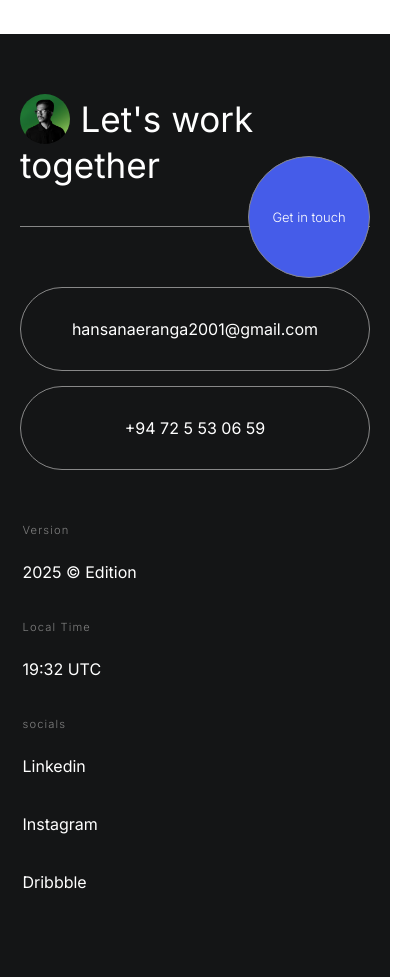
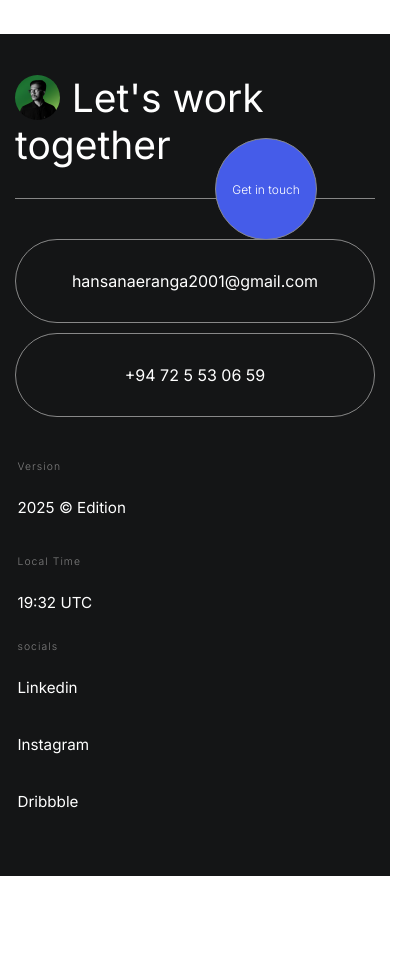
Before and after one commit to Eranga725/Portfolio, a Next.js app: page /work in a window 390 px wide. Shown: the part 1340-2317 px from the top of the page, 415 px wide, since content can reach past the window. After the commit the page ends 2216 px from the top, so only its background shows below. Built offline with nearby package versions, Linux system fonts and the light colour scheme.

Commit message:
Created About Section and responsive update

```diff
--- a/app/about/page.jsx
+++ b/app/about/page.jsx
@@ -4,6 +4,7 @@ import Header from "../components/about_header"
 import INTRO from "../components/about_hero"
 import Grid from "../components/content_grid"
 import Contact from "../components/Contact"
+import NEXT from "../components/image_devider"
 
 
 export default function WorkPage() {
@@ -21,7 +22,9 @@ export default function WorkPage() {
       <Header />
       <INTRO />
       <Grid />
+      <NEXT />
       <Contact />
+
       </div>
     </main>
   )
--- a/app/components/Contact/style.module.scss
+++ b/app/components/Contact/style.module.scss
@@ -272,3 +272,152 @@
     font-size: 1em;
   }
 }
+
+@media (max-width: 1400px) {
+  .contact .body {
+    max-width: 1200px;
+  }
+
+  .contact .body .title {
+    margin-left: 140px;
+    margin-right: 140px;
+  }
+
+  .contact .body .title h2 {
+    font-size: 4.5vw;
+  }
+
+  .contact .body .title .buttonContainer {
+    left: calc(100% - 340px);
+    top: calc(100% - 95px);
+  }
+
+  .contact .body .title .buttonContainer .button {
+    width: 160px;
+    height: 160px;
+  }
+
+  .contact .body .nav {
+    margin-left: 140px;
+    margin-right: 140px;
+  }
+}
+
+@media (max-width: 1200px) {
+  .contact .body {
+    max-width: 1000px;
+  }
+
+  .contact .body .title {
+    margin-left: 100px;
+    margin-right: 100px;
+  }
+
+  .contact .body .title h2 {
+    font-size: 4.8vw;
+  }
+
+  .contact .body .title .buttonContainer {
+    left: calc(100% - 300px);
+    top: calc(100% - 90px);
+  }
+
+  .contact .body .title .buttonContainer .button {
+    width: 150px;
+    height: 150px;
+  }
+
+  .contact .body .nav {
+    margin-left: 100px;
+    margin-right: 100px;
+  }
+}
+
+@media (max-width: 992px) {
+  .contact .body {
+    padding-top: 120px;
+    max-width: 900px;
+  }
+
+  .contact .body .title {
+    margin-left: 60px;
+    margin-right: 60px;
+  }
+
+  .contact .body .title h2 {
+    font-size: 6vw;
+  }
+
+  .contact .body .title .buttonContainer {
+    left: calc(100% - 260px);
+    top: calc(100% - 85px);
+  }
+
+  .contact .body .title .buttonContainer .button {
+    width: 130px;
+    height: 130px;
+  }
+
+  .contact .body .nav {
+    margin-left: 60px;
+    margin-right: 60px;
+  }
+}
+
+@media (max-width: 576px) {
+
+  .contact .body {
+    padding-top: 40px;
+    padding-bottom: 30px;
+  }
+
+  .contact .body .title {
+    margin-left: 15px;
+    margin-right: 15px;
+    padding-bottom: 30px;
+  }
+
+  .contact .body .title h2 {
+    font-size: 10vw;
+  }
+
+  .contact .body .title span .imageContainer {
+    width: 45px;
+    height: 45px;
+  }
+
+  .contact .body .title .buttonContainer {
+    right: 60px;
+    top: calc(100% - 60px);
+  }
+
+  .contact .body .title .buttonContainer .button {
+    width: 100px;
+    height: 100px;
+  }
+
+  .contact .body .title .buttonContainer .button p {
+    font-size: 12px;
+  }
+
+  .contact .body .nav {
+    margin-left: 15px;
+    margin-right: 15px;
+    margin-top: 40px;
+    gap: 10px;
+  }
+
+  .contact .body .info {
+    margin-top: 40px;
+    padding: 0 15px 30px 15px;
+    gap: 20px;
+  }
+
+  .contact .body .info div h3 {
+    font-size: 0.65em;
+  }
+
+  .contact .body .info div p {
+    font-size: 0.95em;
+  }
+}
--- a/app/components/content_grid/style.module.css
+++ b/app/components/content_grid/style.module.css
@@ -1,6 +1,5 @@
 .main{
     background: linear-gradient(180deg, #ffffff 0%, #fcfcfc 80%);
-    margin-bottom: 700px;
 }
 
 .wrapper {
--- /dev/null
+++ b/app/components/image_devider/style.module.css
@@ -0,0 +1,131 @@
+.section {
+    width: 100%;
+    display: flex;
+    justify-content: center;
+    margin-bottom: 600px;
+  }
+
+  /* DEFAULT — XL screens */
+  .container {
+    width: 100%;
+    max-width: 1280px;   /* main layout width */
+    margin: 0 auto;
+    padding: 80px 32px;
+
+    display: grid;
+    grid-template-columns: 1fr 1fr;
+    gap: 60px;
+    align-items: center;
+  }
+
+  /* IMAGE */
+  .imageWrapper {
+    position: relative;
+    width: 100%;
+    aspect-ratio: 4 / 5;
+    overflow: hidden;
+    border-radius: 14px;
+  }
+
+  .image {
+    object-fit: cover;
+  }
+
+  /* RIGHT CONTENT */
+  .badge {
+    width: 56px;
+    height: 56px;
+    border-radius: 50%;
+    border: 1px solid #ccc;
+    display: grid;
+    place-items: center;
+    margin-bottom: 24px;
+  }
+
+  .title {
+    font-size: clamp(28px, 4vw, 48px);
+    font-weight: 500;
+    line-height: 1.2;
+    margin-bottom: 18px;
+  }
+
+  .text {
+    line-height: 1.7;
+    color: #444;
+    max-width: 520px;
+  }
+
+
+
+  /* ——————————————————————
+     RESPONSIVE WIDTH SYSTEM
+  —————————————————————— */
+
+  /* ≤1400px — large desktop */
+  @media (max-width: 1400px) {
+    .container {
+      max-width: 1140px;
+      gap: 56px;
+    }
+  }
+
+  /* ≤1200px — desktop */
+  @media (max-width: 1200px) {
+    .container {
+      max-width: 960px;
+      gap: 48px;
+    }
+  }
+
+  /* ≤992px — small laptop */
+  @media (max-width: 992px) {
+    .container {
+      max-width: 880px;
+      gap: 40px;
+    }
+
+    .title {
+      font-size: clamp(26px, 4vw, 40px);
+    }
+  }
+
+  /* ≤768px — tablet (STACK layout) */
+  @media (max-width: 768px) {
+    .container {
+      max-width: 680px;
+      grid-template-columns: 1fr;
+      padding: 60px 22px;
+      gap: 36px;
+    }
+
+    .imageWrapper {
+      max-width: 520px;
+      margin: 0 auto;
+    }
+
+    .text {
+      max-width: 100%;
+    }
+  }
+
+  /* ≤576px — mobile */
+  @media (max-width: 576px) {
+    .container {
+      max-width: 100%;
+      padding: 48px 16px;
+      gap: 28px;
+    }
+
+    .badge {
+      width: 48px;
+      height: 48px;
+    }
+
+    .title {
+      font-size: 24px;
+    }
+
+    .text {
+      font-size: 14px;
+    }
+  }
--- a/tsconfig.json
+++ b/tsconfig.json
@@ -36,7 +36,7 @@
     ".next/dev/types/**/*.ts",
     "**/*.mts",
     "types" // ✅ Add this line
-  ],
+, "app/components/about_header/index.jsx", "app/components/image_devider/index.jsx"  ],
   "exclude": [
     "node_modules"
   ]
```
Also changed, not shown: app/components/image_devider/index.jsx (added, +35 -0 lines), app/components/slider/style.module.scss (+64 -0 lines), app/components/about_header/index.jsx (renamed from app/components/about_header/index.tsx).
